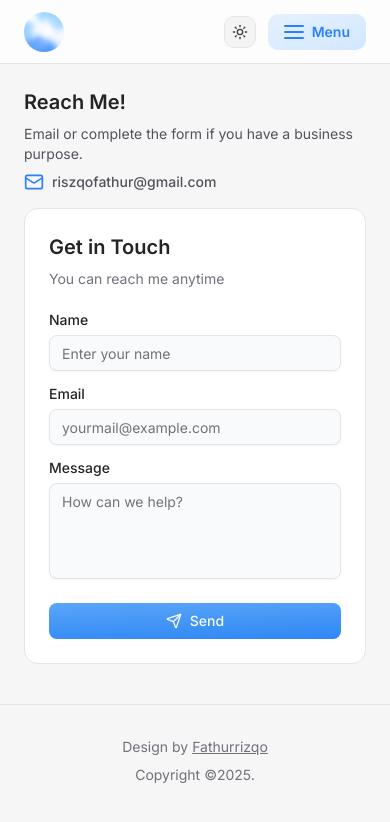
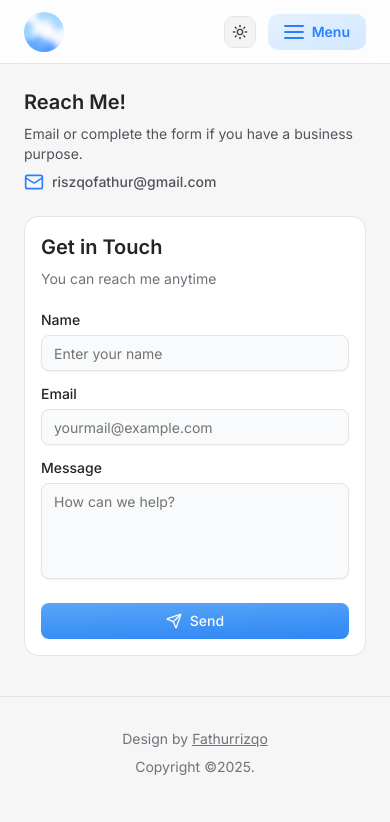
Before and after one commit to nerveign/portofolio, a React (Vite) app: page /contact in a window 390 px wide. Shown: the top 822 px of the page. Built offline with nearby package versions, Linux system fonts and the light colour scheme.

Commit message:
Modify padding size in contact-form

```diff
--- a/src/components/ui/contact-content.tsx
+++ b/src/components/ui/contact-content.tsx
@@ -5,7 +5,7 @@ export const ContactContent = () => {
   return (
     <>
       <div className="w-full max-w-5xl mx-auto px-6">
-        <div className="flex justify-between flex-col lg:flex-row gap-4 lg:gap-8 w-full md:w-[442px] lg:w-full mx-auto">
+        <div className="flex justify-between flex-col lg:flex-row gap-6 lg:gap-8 w-full md:w-[442px] lg:w-full mx-auto">
           <Contact />
           <ContactForm />
         </div>
--- a/src/components/ui/contact-form.tsx
+++ b/src/components/ui/contact-form.tsx
@@ -7,7 +7,7 @@ import { Send } from 'lucide-react';
 export const ContactForm = () => {
   return (
     <>
-      <div className="w-full xl:w-[27rem] mx-auto md:mx-0 p-6 bg-white dark:bg-[#191919] rounded-xl border-1">
+      <div className="w-full xl:w-[27rem] mx-auto md:mx-0 p-4 md:p-6 bg-white dark:bg-[#191919] rounded-xl border-1">
         <div>
           <h3 className="text-xl md:text-2xl font-semibold">Get in Touch</h3>
           <p className="mt-2 text-sm lg:text-base  text-zinc-500 dark:text-[#A5A3A3]">You can reach me anytime</p>
```
